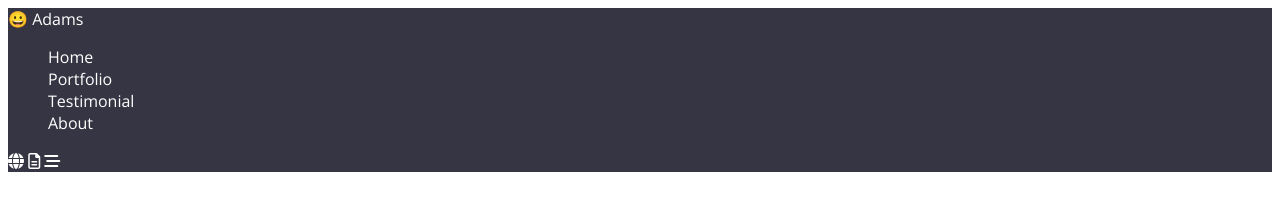
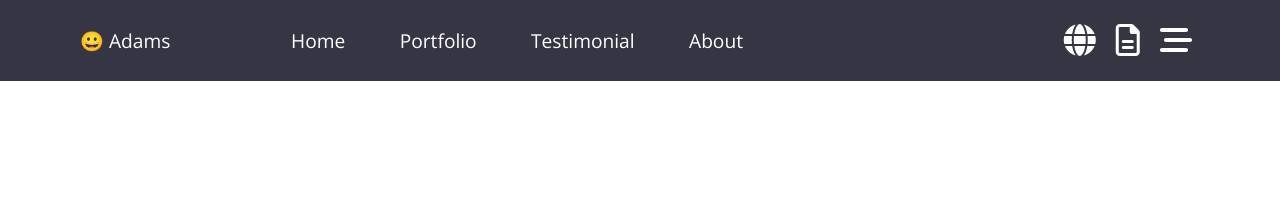
Before and after one commit to AhmedRaza-Attari/Portfolio_Template_Clone, a plain HTML site: page index.html in a window 1280 px wide. Drawn offline with nearby package versions, Linux system fonts and the light colour scheme.

Commit message:
navbar completed

```diff
--- a/index.html
+++ b/index.html
@@ -15,8 +15,8 @@
 
 
         <!-- 01 - Navbar -->
+        <div class="navbar">
 
-        <div class="navbar">
             <div class="logo">
                 <span> 😀 </span>
                 Adams
@@ -32,9 +32,9 @@
             </div>
 
             <div class="icons">
-                <i class="fa-solid fa-globe"></i>
-                <i class="fa-regular fa-file-lines"></i>
-                <i class="fa-solid fa-bars-staggered"></i>
+                <i class="fa-solid fa-2x fa-globe"></i>
+                <i class="fa-regular fa-2x fa-file-lines"></i>
+                <i class="fa-solid fa-2x fa-bars-staggered"></i>
             </div>
         </div>
 
--- a/style.css
+++ b/style.css
@@ -1,4 +1,14 @@
 @import url('https://fonts.googleapis.com/css2?family=Open+Sans&display=swap');
+
+* {
+    margin: 0;
+    padding: 0;
+    box-sizing: border-box;
+}
+
+/* body {
+    background-color: lightcoral;
+} */
 
 .container {
     font-family: 'Open Sans', sans-serif;
@@ -7,13 +17,41 @@
 .navbar {
     background-color: #363543;
     color: #fff;
+    display: flex;
+    justify-content: space-between;
+    align-items: center;
+    padding: 1.5rem 0;
 }
 
 ul {
     list-style: none;
+    display: flex;
+    margin-right: 12rem;
 }
+
 
 a {
     text-decoration: none;
     color: #fff ;
+    padding: 1.7rem;
+    font-size: 1.2rem;
 }
+
+a:hover {
+    background-color: #fff;
+    color: #363543;
+    font-weight: bold;
+}
+
+.logo {
+    margin-left: 5rem;
+    font-size: 1.2rem;
+}
+
+.icons {
+    margin-right: 5rem;
+}
+
+.icons i {
+    padding: 0rem .5rem;
+}
```
